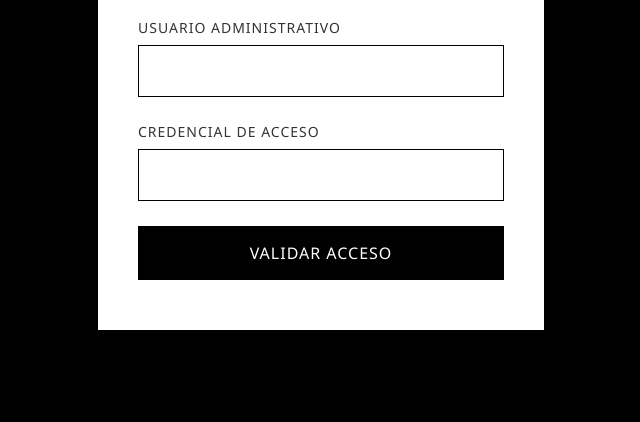
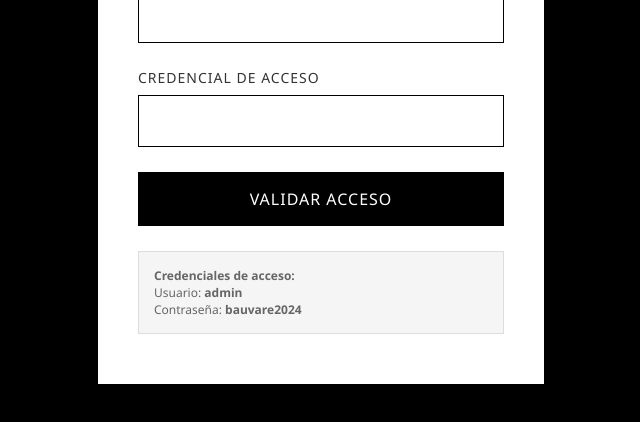
Before and after one commit to Bauvare/bauvare.github.io, a plain HTML site: page admin/login.html in a window 1280 px wide. Shown: the part 288-710 px from the top of the page, without its empty margins (319-959 px from the left). Drawn offline with Linux system fonts and the light colour scheme.

Commit message:
Update login.html

```diff
--- a/admin/login.html
+++ b/admin/login.html
@@ -96,6 +96,15 @@
             font-size: 14px;
             display: none;
         }
+
+        .credentials-info {
+            margin-top: 25px;
+            padding: 15px;
+            background: #f5f5f5;
+            border: 1px solid #ddd;
+            font-size: 12px;
+            color: #666;
+        }
     </style>
 </head>
 <body>
@@ -118,6 +127,12 @@
             <button type="submit">VALIDAR ACCESO</button>
             <div id="errorMessage" class="error">Credenciales no válidas</div>
         </form>
+
+        <div class="credentials-info">
+            <strong>Credenciales de acceso:</strong><br>
+            Usuario: <strong>admin</strong><br>
+            Contraseña: <strong>bauvare2024</strong>
+        </div>
     </div>
 
     <script>
@@ -128,7 +143,7 @@
             const password = document.getElementById('password').value;
             const errorMessage = document.getElementById('errorMessage');
 
-            // Credenciales - cámbialas luego
+            // Credenciales
             if(username === 'admin' && password === 'bauvare2024') {
                 localStorage.setItem('adminLoggedIn', 'true');
                 localStorage.setItem('loginTime', new Date().toISOString());
```
